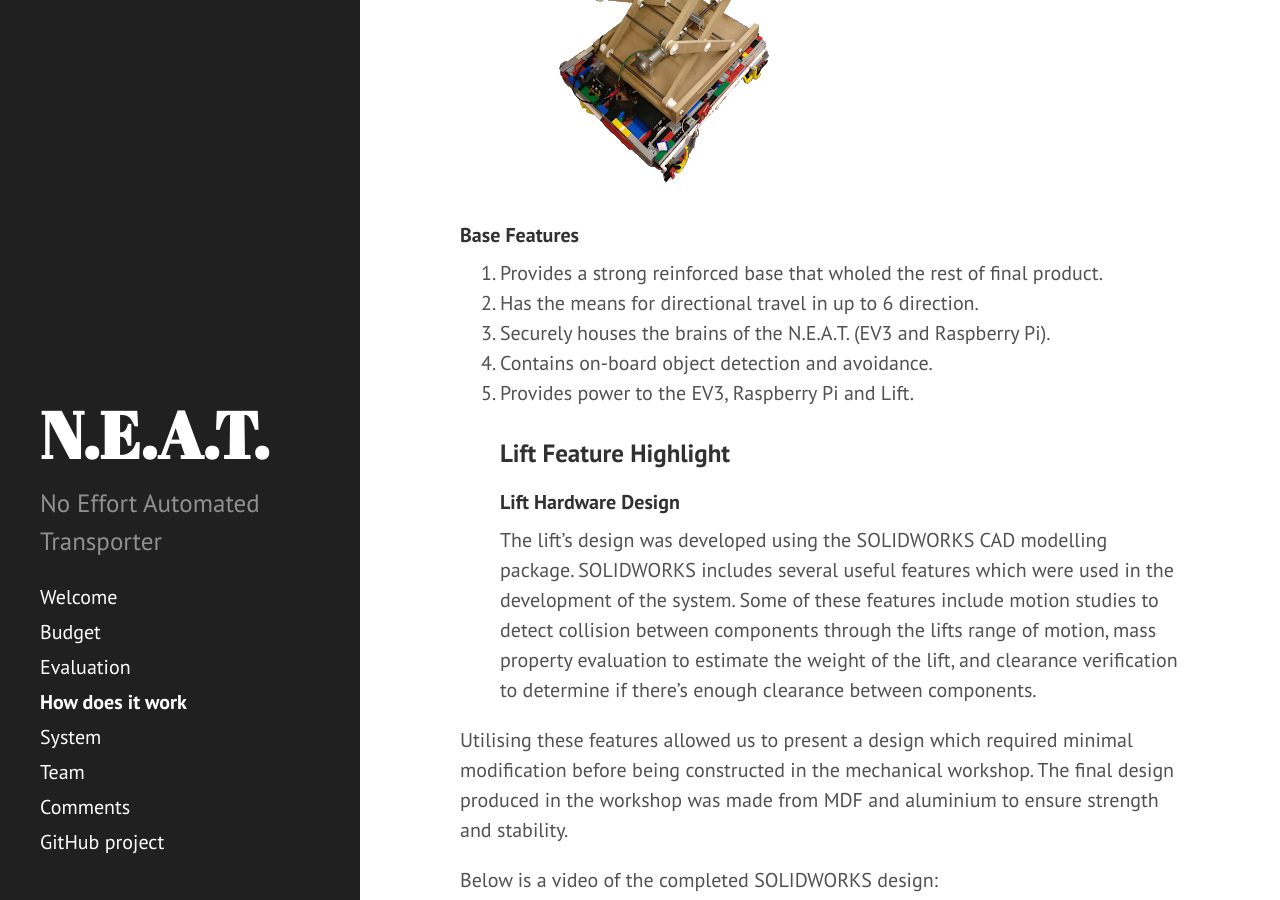
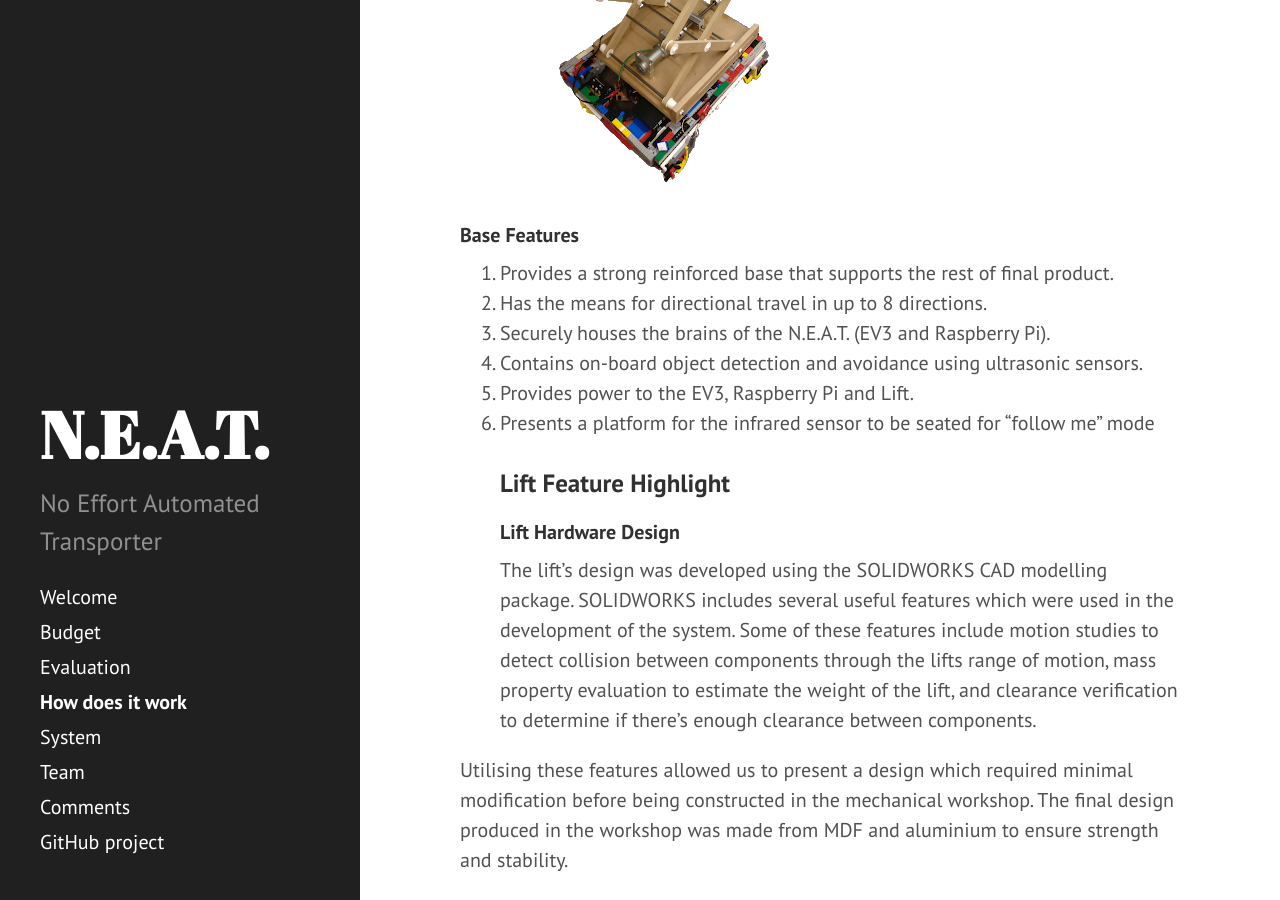
Before and after one commit to okapeng/sdp2020-group2, a Jekyll site: the page built from _pages/how.md, in a window 1280 px wide and 900 px high, scrolled down 7834 px. Built offline with Jekyll 4.4.1, drawn with Linux system fonts in a browser that asks for light colours.

Commit message:
Update how.md

```diff
--- a/_pages/how.md
+++ b/_pages/how.md
@@ -71,11 +71,12 @@ The final interation of the robot base entailed creating housing under the robot
 ![Seventh Lego Base](/images/lego_base7.jpg)   ![Eighth Lego Base](/images/lego_base8.png)
 
 #### Base Features
-1. Provides a strong reinforced base that wholed the rest of final product.
-2. Has the means for directional travel in up to 6 direction.
+1. Provides a strong reinforced base that supports the rest of final product.
+2. Has the means for directional travel in up to 8 directions.
 3. Securely houses the brains of the N.E.A.T. (EV3 and Raspberry Pi).
-4. Contains on-board object detection and avoidance.
+4. Contains on-board object detection and avoidance using ultrasonic sensors.
 5. Provides power to the EV3, Raspberry Pi and Lift.
+6. Presents a platform for the infrared sensor to be seated for "follow me" mode
 ### Lift Feature Highlight
 #### Lift Hardware Design
 The lift’s design was developed using the SOLIDWORKS CAD modelling package. SOLIDWORKS includes several useful features which were used in the development of the system. Some of these features include motion studies to detect collision between components through the lifts range of motion, mass property evaluation to estimate the weight of the lift, and clearance verification to determine if there’s enough clearance between components.
```
